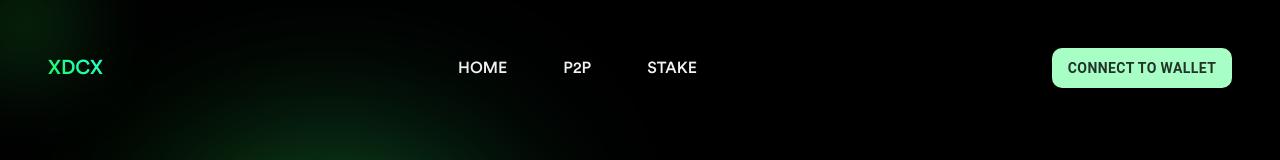
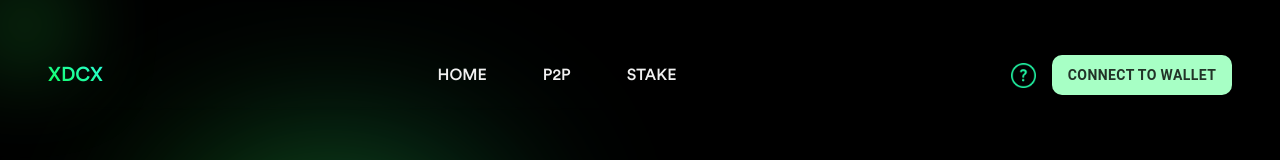
Before and after one commit to sukhesh-vsk/xdcX-Frontend, a React (Create React App) app: page / in a window 1280 px wide. Shown: the top 160 px of the page. Built offline with nearby package versions, Linux system fonts and the light colour scheme.

Commit message:
Added Wallet Info content

```diff
--- a/package.json
+++ b/package.json
@@ -3,6 +3,7 @@
   "version": "0.1.0",
   "private": true,
   "dependencies": {
+    "@coreui/react": "^4.11.1",
     "@emotion/react": "^11.11.3",
     "@emotion/styled": "^11.11.0",
     "@mui/material": "^5.15.4",
--- a/src/components/Navbar/Navbar.css
+++ b/src/components/Navbar/Navbar.css
@@ -1,13 +1,8 @@
-/* .nav-link {
-    font-size: 1.1rem;
-    margin-right: 2rem;
-} */
-
-nav div ul li {
+.nav-item {
   display: inline-block;
 }
 
-nav div ul li a {
+.nav-link {
   color: var(--clr-text) !important;
   display: block;
   padding: 15px;
@@ -18,20 +13,21 @@ nav div ul li a {
   margin: 0 20px;
 }
 
-nav div ul li a,
-nav div ul li a:after,
-nav div ul li a:before {
+.nav-link,
+.nav-link:after,
+.nav-link:before {
   transition: all .3s;
 }
-nav div ul li a:hover {
-  color: #0fff60 ;
+
+.nav-link:hover {
+  color: #0fff60;
 }
 
-.stroke ul li a {
+.nav-link {
   position: relative;
 }
 
-.stroke ul li a:after {
+.nav-link:after {
   position: absolute;
   bottom: 0;
   left: 0;
@@ -40,9 +36,19 @@ nav div ul li a:hover {
   width: 0%;
   content: '.';
   color: transparent;
-  background: #0fff60 ;
+  background: #0fff60;
   height: 1px;
 }
-.stroke ul li a:hover:after {
+
+.nav-link:hover:after {
   width: 100%;
 }
+
+.info {
+  width: 25px;
+
+}
+
+.info:hover {
+  cursor: pointer;
+}
--- a/src/components/Navbar/Navbar.jsx
+++ b/src/components/Navbar/Navbar.jsx
@@ -1,7 +1,12 @@
 import React from 'react'
+import { CPopover, CButton } from '@coreui/react'
+
 import CustomButton from '../Custom/CustomButton'
+import qtn from '../../assets/img/question.png'
 import './Navbar.css'
+
 const Navbar = () => {
+    const walletInfo = "TVL: 1100.12424 XDC\nAPY: 8-10%\nExchange Rate: \n1 XDC = 0.892473118279 XDCX";
     return (
         <nav className="navbar navbar-expand-lg px-5 pt-5 sticky-top" style={{ backdropFilter: 'blur(2px)' }}>
             <a className="navbar-brand head-text m-0" href="#banner">XDCX</a>
@@ -22,6 +27,16 @@ const Navbar = () => {
                     </li>
                 </ul>
             </div>
+            <div className='d-flex align-items-center'>
+                <div>
+                    <CPopover
+                        content={<div style={{ whiteSpace: 'pre-line' }}>{walletInfo}</div>}
+                        placement="left"
+                        trigger={['hover', 'focus']}
+                    >
+                        <img src={qtn} alt="wallet info" className='me-3 info' />
+                    </CPopover>
+                </div>
                 <CustomButton
                     className="btn btn-green"
                     type="submit"
@@ -29,33 +44,11 @@ const Navbar = () => {
                 >
                     Connect to Wallet
                 </CustomButton>
+            </div>
             <div>
 
             </div>
         </nav>
-        // <nav className="navbar navbar-expand-lg mx-5 mt-3 sticky-top">
-        //     <div className="container-fluid d-flex space-around">
-        //         <span>
-        //             <a className="navbar-brand head-text" href="#">XDCX</a>
-        //         </span>
-        //         <div>
-        //             <ul className='d-flex justify-content-around'>
-        //                 <li>HOME</li>
-        //                 <li>HOME</li>
-        //                 <li>HOME</li>
-        //             </ul>
-        //         </div>
-        //         <div id="navbarSupportedContent">
-        //             <CustomButton
-        //                 className="btn btn-green"
-        //                 type="submit"
-        //                 style={{width: "180px"}}
-        //             >
-        //                 Connect to Wallet
-        //             </CustomButton>
-        //         </div>
-        //     </div>
-        // </nav>
     )
 }
 
```
Also changed, not shown: src/assets/img/question.png (added), 1 other file (tests, documents, lock files or other folders). Lines whose indentation alone changed are shown as unchanged.
